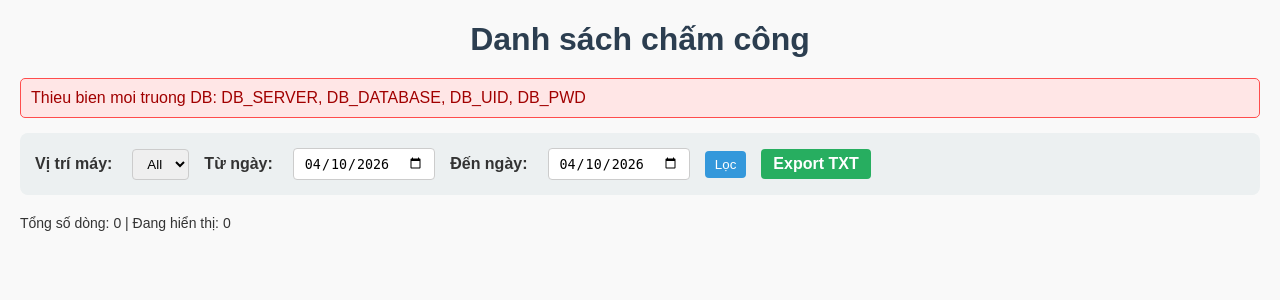
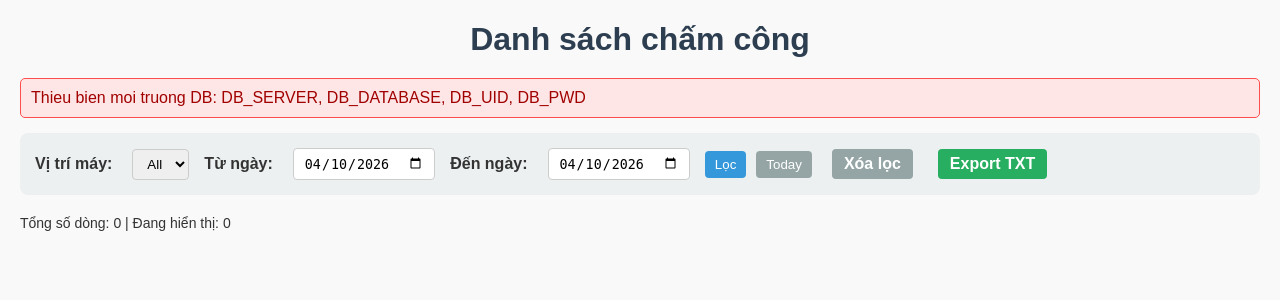
Before and after one commit to thanhtanit1/att_log_web, a Flask app: page / in a window 1280 px wide. Shown: the top 300 px of the page. Run offline with Flask 3, Linux system fonts and the light colour scheme.

Commit message:
Add quick date filter actions

```diff
--- a/app/static/css/style.css
+++ b/app/static/css/style.css
@@ -56,8 +56,34 @@
     transition: background 0.3s;
 }
 
+.filter-actions {
+    display: flex;
+    flex-wrap: wrap;
+    gap: 10px;
+    align-items: center;
+}
+
 form button:hover {
     background-color: #2980b9;
+}
+
+.secondary-button,
+.secondary-link {
+    background-color: #95a5a6;
+    color: white;
+}
+
+.secondary-button:hover,
+.secondary-link:hover {
+    background-color: #7f8c8d;
+}
+
+.secondary-link {
+    display: inline-block;
+    padding: 6px 12px;
+    border-radius: 4px;
+    text-decoration: none;
+    font-weight: bold;
 }
 
 .export-button {
--- a/app/static/js/main.js
+++ b/app/static/js/main.js
@@ -1 +1,15 @@
-console.log("Flask starter loaded");
+document.addEventListener("DOMContentLoaded", () => {
+	const todayButton = document.querySelector("[data-set-today]");
+	const startDateInput = document.querySelector("#start_date");
+	const endDateInput = document.querySelector("#end_date");
+
+	if (!todayButton || !startDateInput || !endDateInput) {
+		return;
+	}
+
+	todayButton.addEventListener("click", () => {
+		const today = new Date().toISOString().split("T")[0];
+		startDateInput.value = today;
+		endDateInput.value = today;
+	});
+});
--- a/app/templates/index.html
+++ b/app/templates/index.html
@@ -4,6 +4,7 @@
 <head>
     <title>Chấm công</title>
     <link rel="stylesheet" href="{{ url_for('static', filename='css/style.css') }}">
+    <script src="{{ url_for('static', filename='js/main.js') }}" defer></script>
 </head>
 
 <body>
@@ -29,7 +30,11 @@
         <label for="end_date">Đến ngày:</label>
         <input type="date" id="end_date" name="end_date" value="{{ end_date or '' }}">
 
-        <button type="submit">Lọc</button>
+        <div class="filter-actions">
+            <button type="submit">Lọc</button>
+            <button type="button" class="secondary-button" data-set-today>Today</button>
+            <a class="secondary-link" href="{{ url_for('main.index') }}">Xóa lọc</a>
+        </div>
         <a class="export-button" href="{{ export_url }}">Export
             TXT</a>
     </form>
```
Also changed, not shown: tests/test_basic.py (+2 -0 lines).
